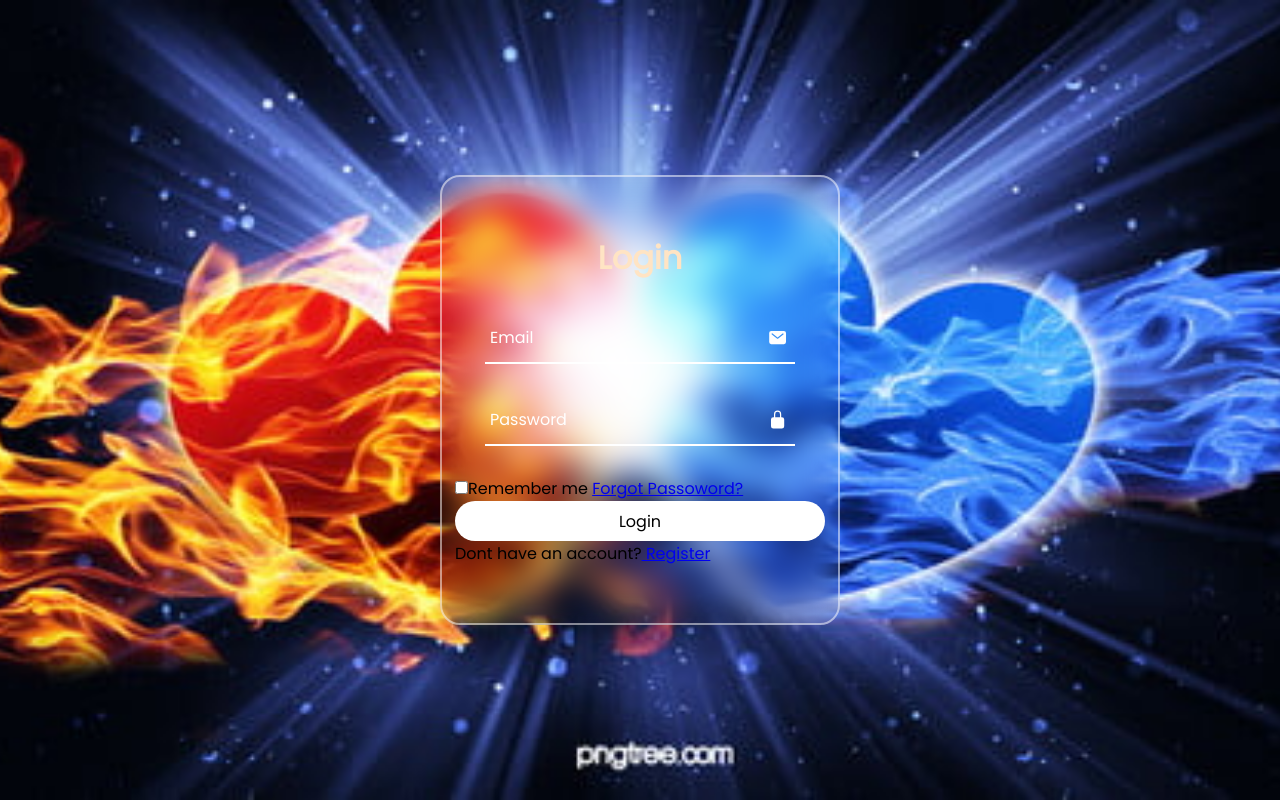
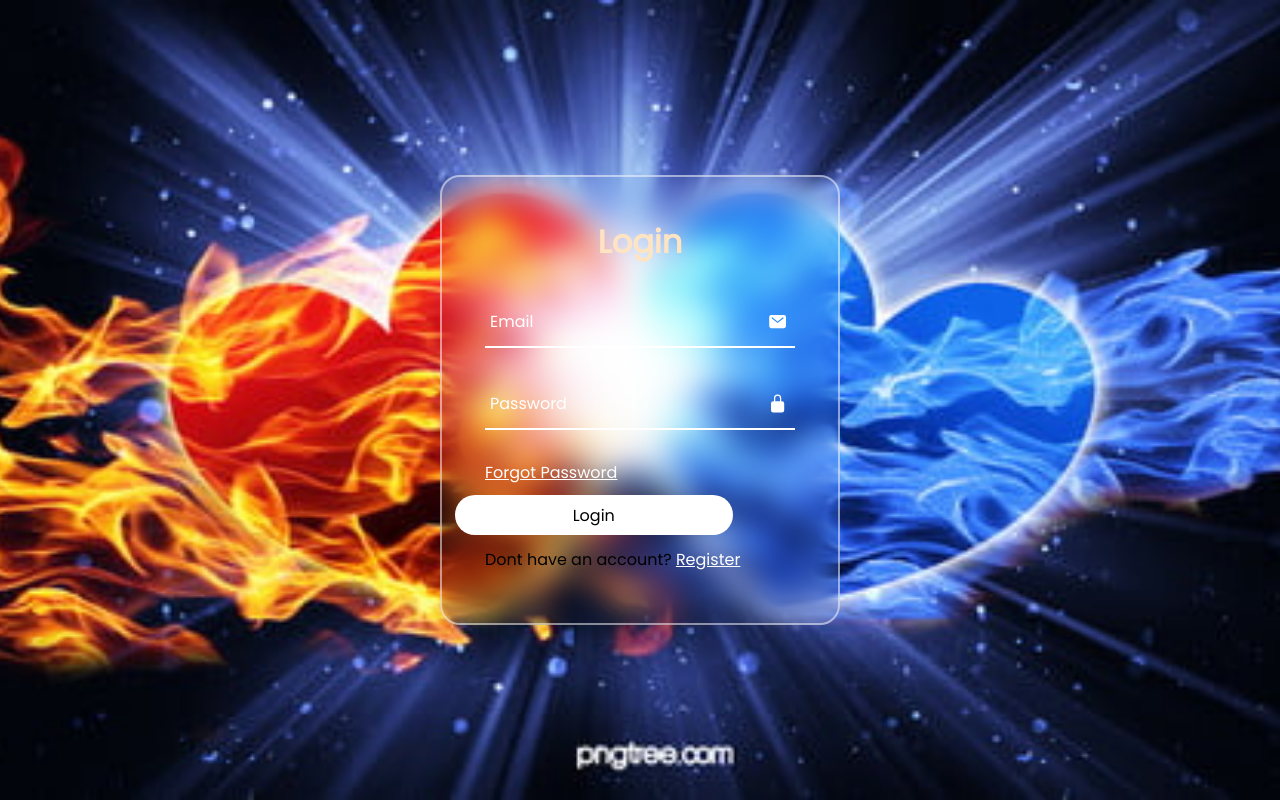
Before and after one commit to MochoniAbby/Login-page, a Flask app: page / in a window 1280 px wide. Run offline with Flask 3, Linux system fonts and the light colour scheme.

Commit message:
Changes - Styling the login page - Optimizing application

```diff
--- a/templates/index.html
+++ b/templates/index.html
@@ -16,7 +16,7 @@
                     <ion-icon name="mail"></ion-icon>
                 </span>
                 <input type="email" required>
-                <label >Email</label>
+                <label>Email</label>
             </div>
              <div class="input-box">
                 <span class="icon">
@@ -25,13 +25,13 @@
                 <input type="password" required>
                 <label >Password</label>
             </div>
-        <div class="remember-forgot">
-            <label><input type="checkbox">Remember me</label>
-            <a href="#">Forgot Passoword?</a>
+        <div class="remember-forgot" style="margin:0px 0 10px 30px;">
+            <!--<label><input type="checkbox"> Remember me</label>-->
+            <a href="#" style="color: white;">Forgot Password</a>
         </div>
-        <button type="submit">Login</button>
-        <div class="Register-link">
-            <p>Dont have an account?<a href="#"> Register</a></p>
+        <button type="submit" style="width: 75%;">Login</button>
+        <div class="Register-link" style="margin: 12px 0 10px 30px;">
+            <p>Dont have an account? <a href="#" style="color: white;">Register</a></p>
         </div>
         </form>
     </section>
```
